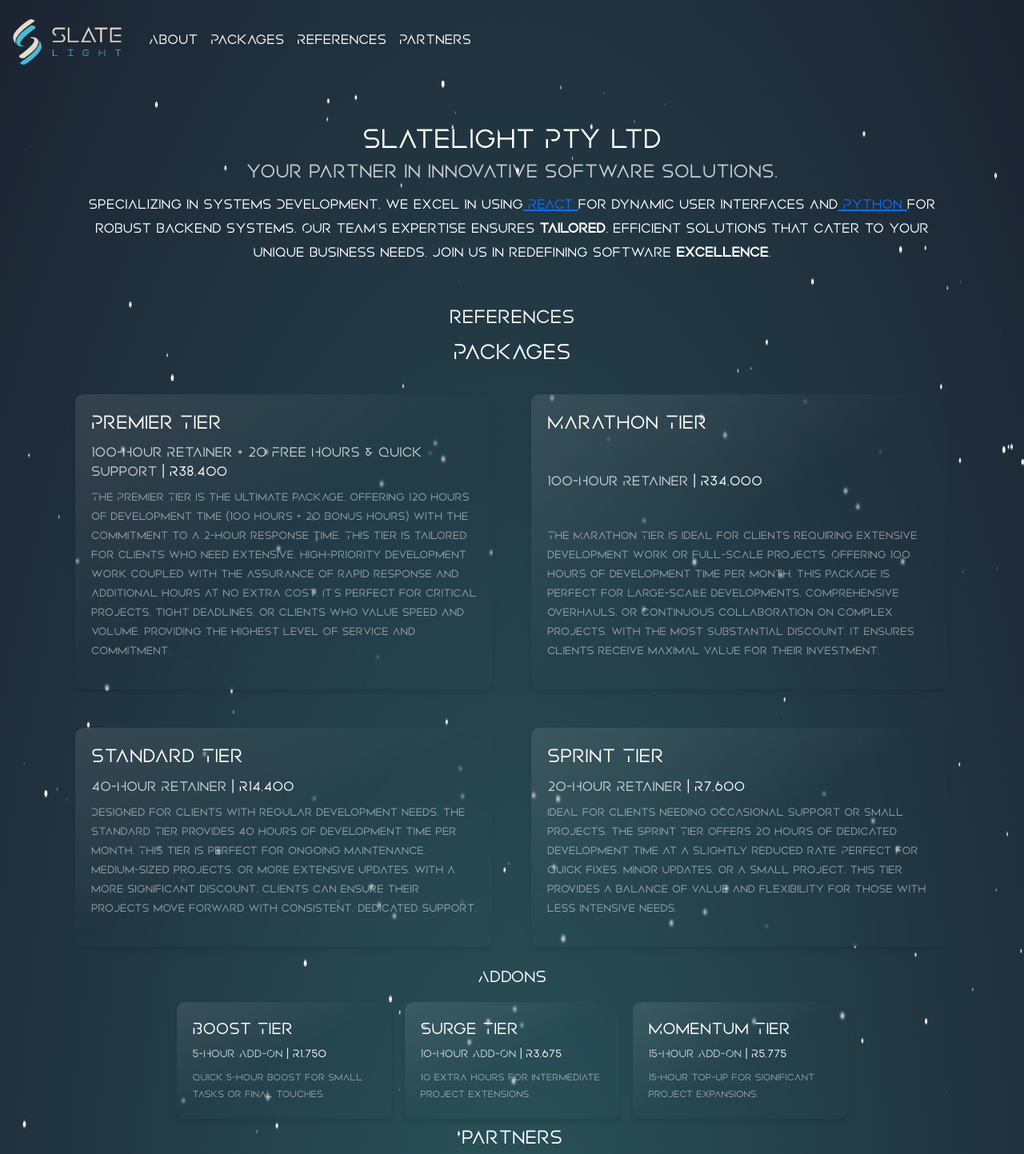
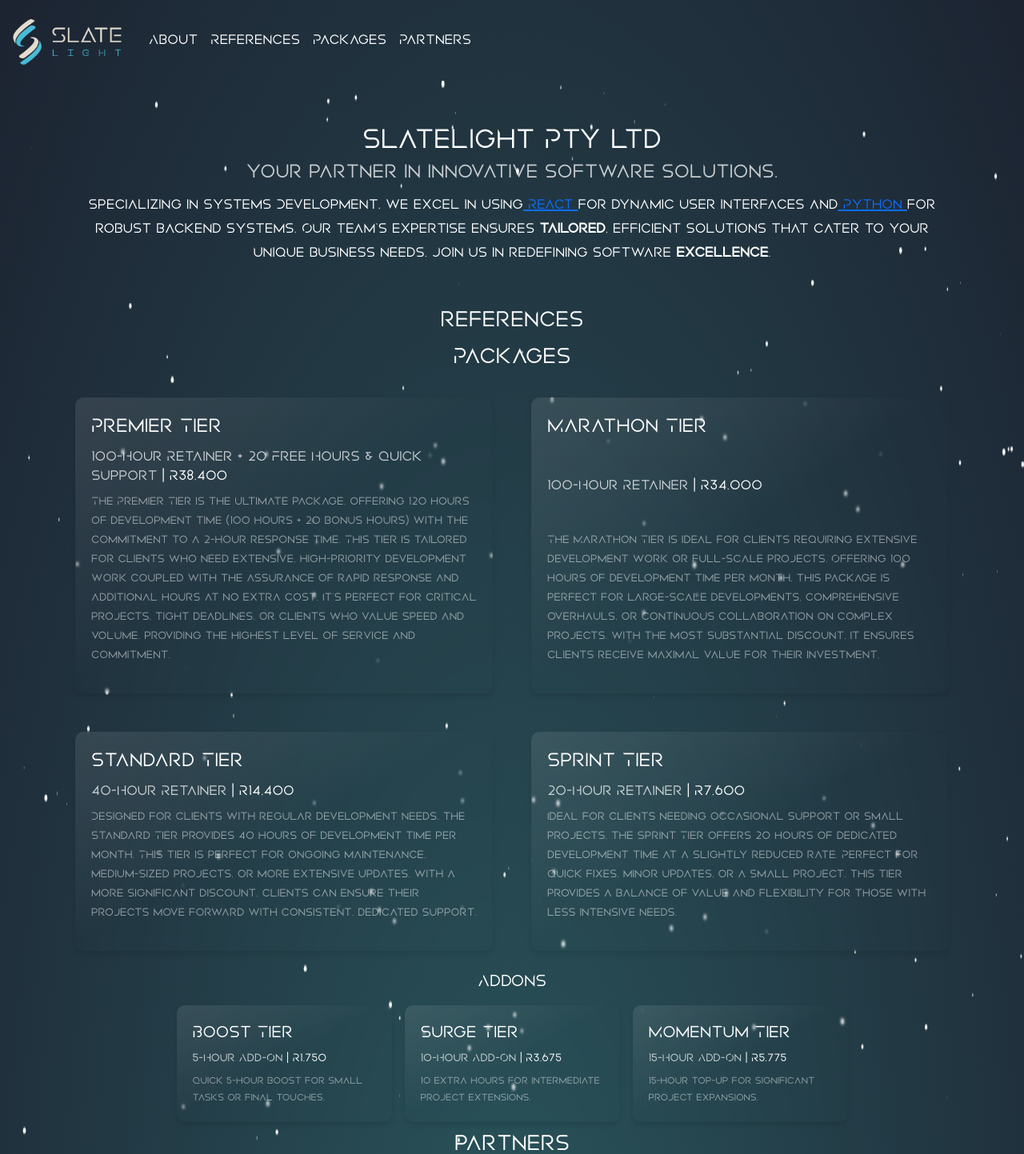
Before and after one commit to azreal1231/Slatelight-Website, a React (Vite) app: page / in a window 1280 px wide. Shown: the top 1443 px of the page at 80% size. Built offline with nearby package versions, Linux system fonts and the light colour scheme.

Commit message:
? minor update

```diff
--- a/src/comps/navbar.jsx
+++ b/src/comps/navbar.jsx
@@ -14,10 +14,10 @@
                     <a className="nav-link active text-white fs-5 text-center" aria-current="page" href="#about">About</a>
                 </li>
                 <li className="nav-item">
-                    <a className="nav-link active text-white fs-5 text-center" aria-current="page" href="#packages">Packages</a>
+                    <a className="nav-link active text-white fs-5 text-center" aria-current="page" href="#references">References</a>
                 </li>
                 <li className="nav-item">
-                    <a className="nav-link active text-white fs-5 text-center" aria-current="page" href="#references">References</a>
+                    <a className="nav-link active text-white fs-5 text-center" aria-current="page" href="#packages">Packages</a>
                 </li>
                 <li className="nav-item">
                     <a className="nav-link active text-white fs-5 text-center" aria-current="page" href="#partners">Partners</a>
--- a/src/comps/partners.jsx
+++ b/src/comps/partners.jsx
@@ -1,6 +1,6 @@
 const PartnersComp = () => {
 return <div id="partners">
-    <h3 className="text-center text-white">partners</h3>
+    <h2 className="text-center text-white">partners</h2>
 </div>
 }
 
--- a/src/comps/references.jsx
+++ b/src/comps/references.jsx
@@ -1,6 +1,6 @@
 const ReferencesComp = () => {
 return <div id="references">
-    <h3 className="text-center text-white">references</h3>
+    <h2 className="text-center text-white">references</h2>
 </div>
 }
 
```
